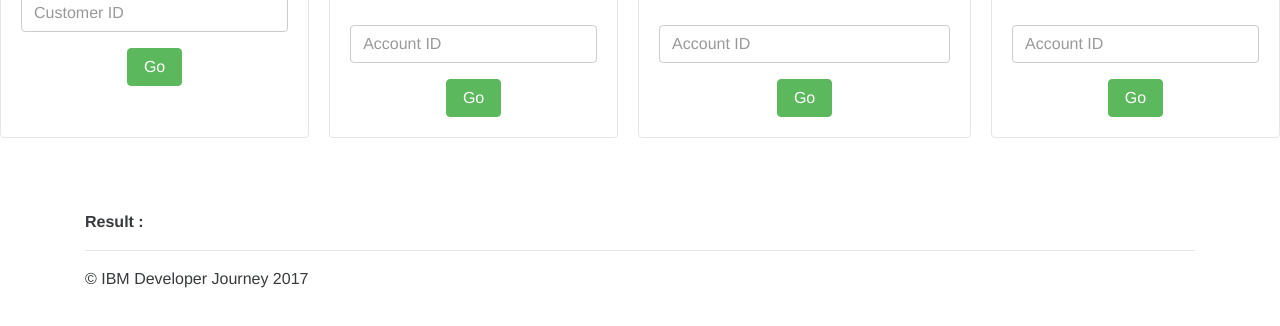
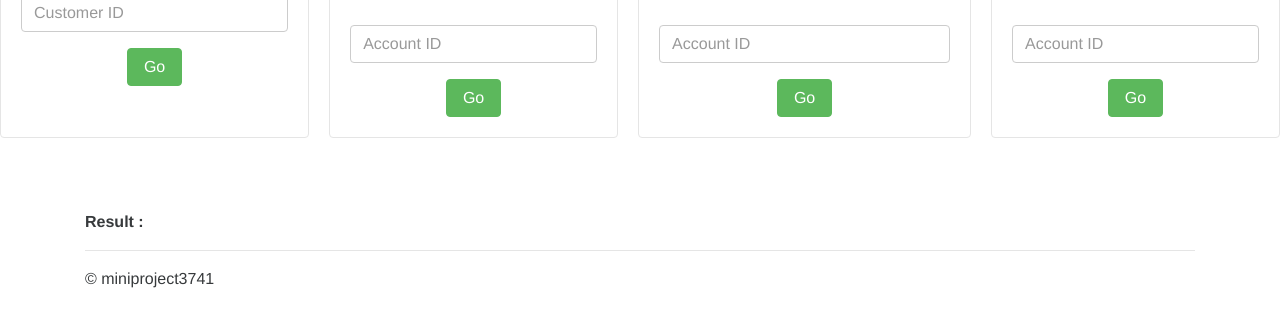
Before and after one commit to IBM/banking-digitalization-using-hybrid-cloud-with-mainframes, a plain HTML site: page bankingApplication/index.html in a window 1280 px wide. Shown: the part 430-756 px from the top of the page. Drawn offline with Linux system fonts and the light colour scheme.

Commit message:
Update index.html

```diff
--- a/bankingApplication/index.html
+++ b/bankingApplication/index.html
@@ -1,18 +1,4 @@
-<!--
-Copyright 2018 IBM Corp. All Rights Reserved.
 
-  Licensed under the Apache License, Version 2.0 (the "License");
-  you may not use this file except in compliance with the License.
-  You may obtain a copy of the License at
-
-       http://www.apache.org/licenses/LICENSE-2.0
-
-   Unless required by applicable law or agreed to in writing, software
-   distributed under the License is distributed on an "AS IS" BASIS,
-   WITHOUT WARRANTIES OR CONDITIONS OF ANY KIND, either express or implied.
-   See the License for the specific language governing permissions and
-   limitations under the License.
--->
 
 <!DOCTYPE html>
 <html lang="en">
@@ -24,7 +10,7 @@ Copyright 2018 IBM Corp. All Rights Reserved.
 
     <!-- Bootstrap CSS -->
     <link rel="stylesheet" href="css/bootstrap.min.css">
-    <title>Developer Journey 2017</title>
+    <title>miniproject3741</title>
     <!-- jQuery first, then Bootstrap JS. -->
     <script src="js/jquery-2.2.0.min.js"></script>
     <script src="js/bootstrap.min.js"></script>
@@ -89,7 +75,7 @@ Copyright 2018 IBM Corp. All Rights Reserved.
 
       <hr>
       <footer>
-        <p>&copy; IBM Developer Journey 2017</p>
+        <p>&copy; miniproject3741</p>
       </footer>
 
     </div>
```
